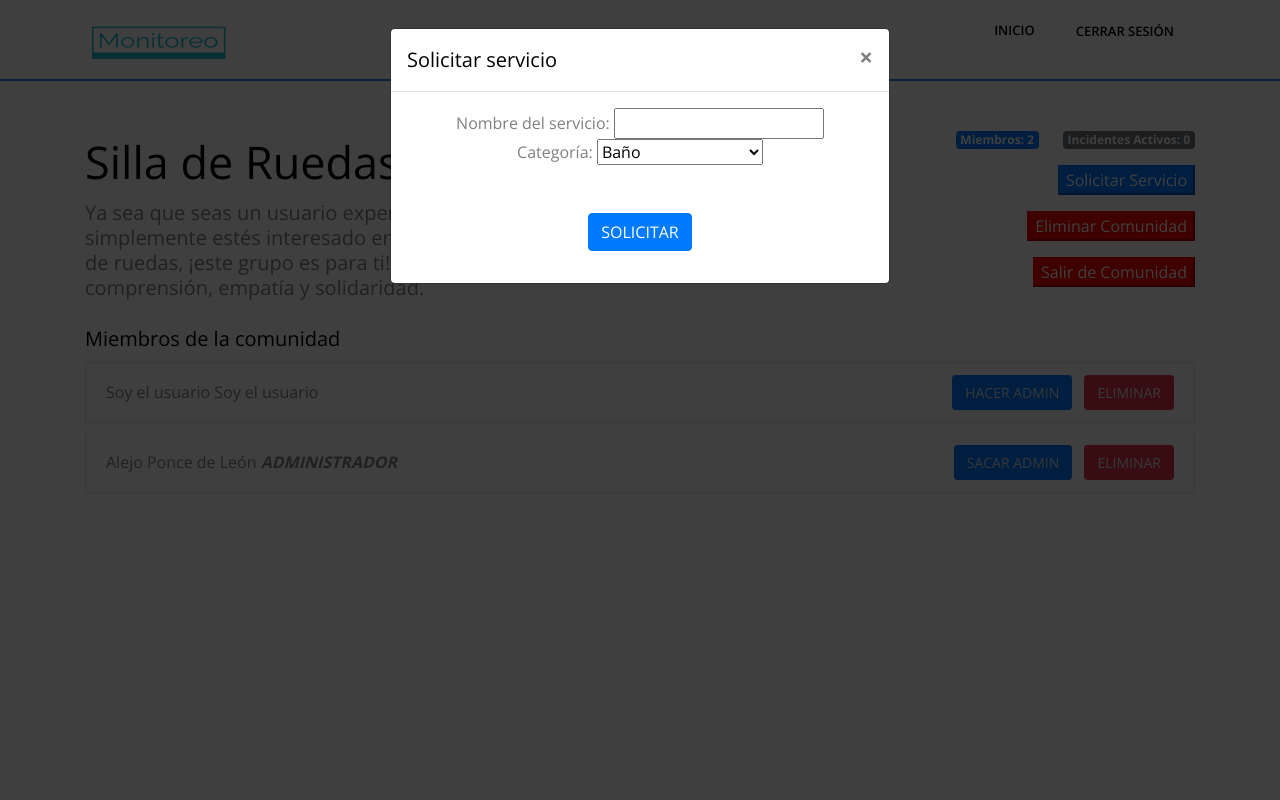
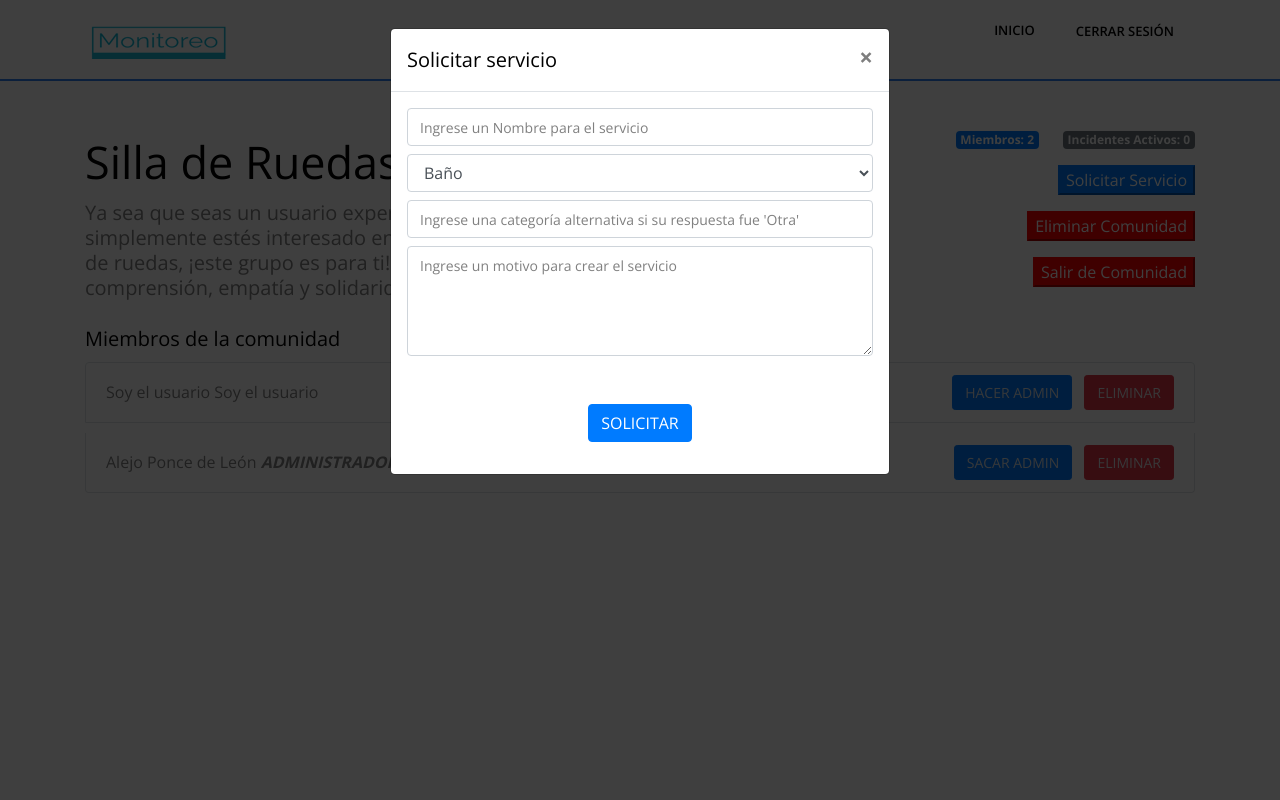
Before and after one commit to alponcedeleon/TP-Dise-o, a Django app: page /administrar-comunidad/1 in a window 1280 px wide, after a click on "Solicitar Servicio". Run offline with Django 5.2, Linux system fonts and the light colour scheme; a user stored in the database is signed in; data comes from the database, SQL or seed files in the repository; both versions use the stored data as it was after the commit; some libraries are stand-ins or nearby versions.

Commit message:
Solicitud de Servicio y modelado del dato

```diff
--- a/DDS/Aplicaciones/Monitoreo/forms.py
+++ b/DDS/Aplicaciones/Monitoreo/forms.py
@@ -1,7 +1,7 @@
 from django import forms
 from django.contrib.auth.forms import UserCreationForm
 
-from .models import Perfil, Categoria,SolicitudComunidad
+from .models import Perfil, Categoria,SolicitudComunidad, SolicitudServicio
 
 
 class CustomUserCreationForm(UserCreationForm):
@@ -21,15 +21,12 @@ class SolicitudComunidadForm(forms.ModelForm):
         model = SolicitudComunidad
         fields = ['nombre', 'descripcion', 'perfil', 'motivo']
 
-class FormularioServicio(forms.Form):
-    nombre = forms.CharField(label='Nombre del servicio', max_length=100)
-    categoria = forms.ChoiceField(label='Categoría', choices=[])
+class SolicitudServicio(forms.ModelForm):
+    class Meta:
+        model = SolicitudServicio
+        fields = ['nombre', 'categoria', 'categoria_alternativa' ,'comunidad','perfil', 'motivo']
 
-    def __init__(self, *args, **kwargs):
-        super(FormularioServicio, self).__init__(*args, **kwargs)
-        categorias = Categoria.objects.all()
-        choices = [(categoria.id, categoria.nombre) for categoria in categorias]
-        self.fields['categoria'].choices = choices
+
 
 class CSVUploadForm(forms.Form):
     archivo_csv = forms.FileField(widget=forms.FileInput(attrs={'class': 'boton-fileupload'}))
--- a/DDS/Aplicaciones/Monitoreo/models.py
+++ b/DDS/Aplicaciones/Monitoreo/models.py
@@ -194,6 +194,20 @@ class SolicitudComunidad(models.Model):
         return 'solicitud ID:'+ str(self.id) +' | Comunidad '+self.nombre
 
 ####################################################################
+class SolicitudServicio(models.Model):
+    id = models.AutoField(primary_key=True)
+    nombre = models.CharField(max_length=100)
+    categoria = models.ForeignKey(Categoria, on_delete=models.CASCADE, null=True, blank=True)
+    categoria_alternativa = models.CharField(max_length=100, null=True,blank =True)
+    comunidad = models.ForeignKey(Comunidad, on_delete=models.CASCADE)
+    perfil = models.ForeignKey('Perfil', on_delete=models.CASCADE)
+    motivo = models.CharField(max_length=255, null=True,blank =True)
+
+    def __str__(self):
+        return 'solicitud ID:'+ str(self.id) +' | Servicio '+self.nombre
+
+####################################################################
+
 
 @receiver(post_save, sender=User)
 def asignar_grupo_usuario(sender, instance, created, **kwargs):
--- a/DDS/Aplicaciones/Monitoreo/templates/administrar_comunidad.html
+++ b/DDS/Aplicaciones/Monitoreo/templates/administrar_comunidad.html
@@ -29,9 +29,45 @@
             </div>
             <div class="modal-body text-center">
               <!-- Your form content goes here -->
-              <form method="POST" action="{% url 'administrar_comunidad' id_comunidad %}">
+              <form method="POST" enctype="multipart/form-data">
                   {% csrf_token %}
-                  {{ form.as_p }}
+                  <input
+                    type="text"
+                    name="nombre"
+                    class="form-control mb-2"
+                    placeholder="Ingrese un Nombre para el servicio"
+                    autocomplete="off"
+                    required
+                  />
+                  <select
+                    id="categoria"
+                    name="categoria"
+                    class="form-control mb-2"
+                  >
+                  {% for categoria in categorias %}
+                  <option value="{{ categoria.id }}">{{ categoria.nombre }}</option>
+              {% endfor %}
+
+                </select>
+
+                  <input type="text" name="categoria_alternativa" class="form-control mb-2" placeholder="Ingrese una categoría alternativa si su respuesta fue 'Otra'" autocomplete="off">
+
+                  <textarea
+                    name="motivo"
+                    class="form-control mb-2"
+                     placeholder="Ingrese un motivo para crear el servicio"
+                     rows="4"
+                    autocomplete="off"
+                    ></textarea>
+                    <input type="hidden" name="perfil"
+              value="{{ request.user.id }}" />
+
+              <input type="hidden" name="comunidad"
+              value="{{ comunidad.id }}" />
+
+
+
+
                   <div class="form-group mt-5">
                   <button type="submit" class="btn btn-primary">Solicitar</button>
                 </div>
@@ -145,3 +181,4 @@
 </html>
 
 <script src="https://code.jquery.com/jquery-3.6.0.min.js"></script>
+<script src="https://code.jquery.com/jquery-3.6.0.min.js"></script>
--- a/DDS/Aplicaciones/Monitoreo/views.py
+++ b/DDS/Aplicaciones/Monitoreo/views.py
@@ -6,7 +6,7 @@ from django.contrib import messages
 
 
 
-from .forms import CustomUserCreationForm, FormularioServicio, UserProfileForm, SolicitudComunidadForm
+from .forms import CustomUserCreationForm, SolicitudServicio, UserProfileForm, SolicitudComunidadForm
 from .models import Perfil, Categoria, Comunidad, ComunidadPerfil, Servicio, LineaTransporte, Organizacion, Estacion, Sucursal, PrestacionServicioEstacion, PrestacionServicioSucursal, ServicioPerfilEstacion, ServicioPerfilSucursal
 from .requests import obtener_localidades, obtener_provincias, obtener_ubicacion
 from django.contrib.auth.decorators import login_required, user_passes_test
@@ -313,29 +313,52 @@ def crear_solicitud_comunidad(request):
 ########################################################################################################################################################
 
 def administrar_comunidad(request, id_comunidad):
+    admin = User.objects.get(is_superuser=True)
+    perfil = Perfil.objects.get(user=request.user)
+    if request.method == 'POST':
+        form = SolicitudServicio(request.POST)
+        if form.is_valid():
+            solicitud_servicio=form.save()
+            nombre = form.cleaned_data['nombre']
+            categoria = form.cleaned_data['categoria']
+            categoria_alternativa = form.cleaned_data['categoria_alternativa']
+            motivo = form.cleaned_data['motivo']
+            comunidad = form.cleaned_data['comunidad']
+            objeto_id = solicitud_servicio.id
 
-    if request.method == 'POST':
-        form = FormularioServicio(request.POST)
-        if form.is_valid():
-            categoria_id = form.cleaned_data['categoria']
-            servicio = Servicio(
-                nombre = form.cleaned_data['nombre'],
-                categoria = Categoria.objects.get(pk=categoria_id)
-            )
-            servicio.save()
+            if categoria_alternativa is None:
+                categoria_alternativa= "Null"
+            if motivo is None:
+                motivo = "Null"
+
+            send_mail(
+                    'Solicitud de Creación de Servicio',
+                    f'ID Solicitud: {objeto_id}\n\nComunidad: {comunidad}\n\nNombre usuario: {perfil.user.username}\n\nNombre Servicio: {nombre}\n\nCategoría: {categoria}\n\nCategoría alternativa: {categoria_alternativa}\n\nMotivo: {motivo}',
+                    'alejo.poncedleon@gmail.com',
+                    [f'{admin.email}'],  # CAMBIAR CORREO ADMIN PARA TESTEAR
+                    fail_silently=False,
+                )
+
+
+        else:
+            print('error en formulario')
+            print(form.errors)
+
     perfil = Perfil.objects.get(user=request.user)
     comunidad_perfiles = ComunidadPerfil.objects.filter(comunidad=id_comunidad).exclude(perfil=perfil)
     cantidad_miembros = comunidad_perfiles.count()
     group_names = requestGroups(request)
     comunidad = get_object_or_404(Comunidad, pk=id_comunidad)
+    categorias = Categoria.objects.all()
 
-    form = FormularioServicio()
+    form = SolicitudServicio()
     context = { 'comunidad_perfiles': comunidad_perfiles,
                'form': form,
                'id_comunidad': id_comunidad,
                'comunidad':comunidad,
                'groups':group_names,
                'cantidad_miembros':cantidad_miembros,
+               'categorias':categorias
 
                }
 
```
Also changed, not shown: DDS/Aplicaciones/Monitoreo/admin.py (+29 -1 lines), DDS/Aplicaciones/Monitoreo/migrations/0015_remove_estacion_servicios_solicitudservicio.py (added), DDS/Aplicaciones/Monitoreo/migrations/0016_remove_estacion_servicios_and_more.py (added), DDS/Aplicaciones/Monitoreo/migrations/0017_remove_estacion_servicios_and_more.py (added), DDS/Aplicaciones/Monitoreo/migrations/0018_remove_estacion_servicios_and_more.py (added), DDS/Aplicaciones/Monitoreo/migrations/0019_remove_estacion_servicios_and_more.py (added), DDS/DDS.sqlite3, 1 other file.
